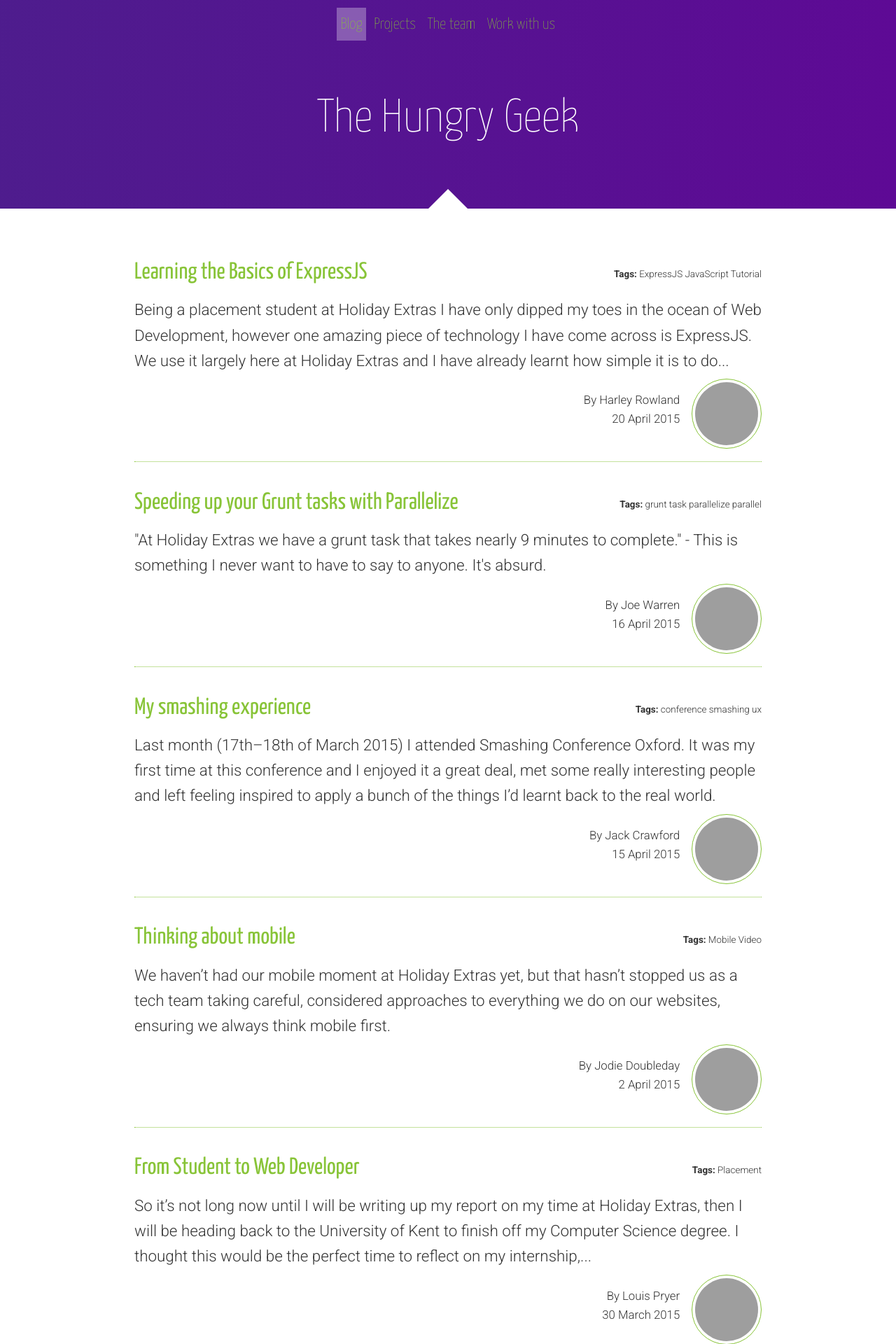
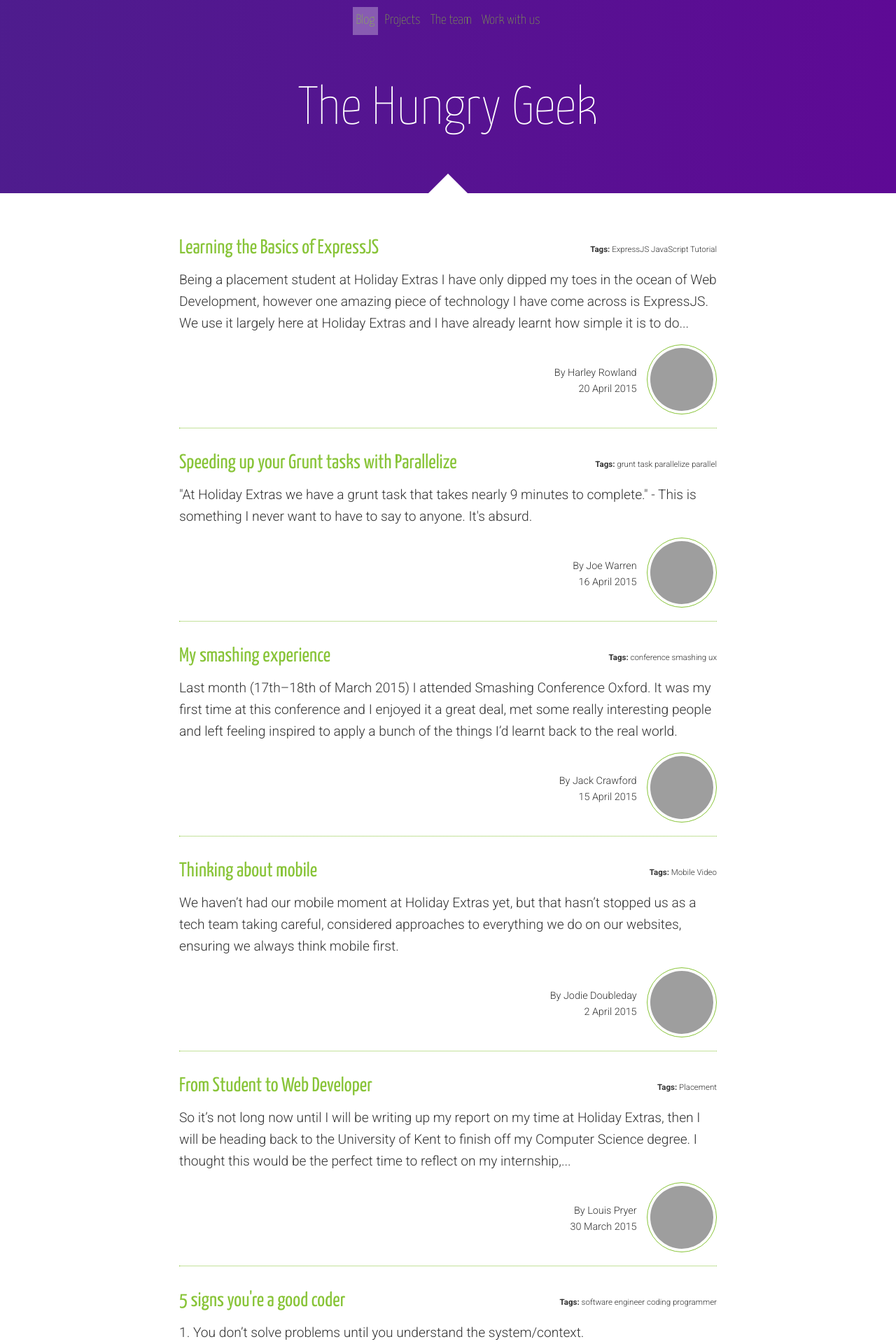
Before and after one commit to holidayextras/holidayextras.github.com, a Jekyll site: the page built from index.html, in a window 1280 px wide. Shown: the top 1920 px of the page at 70% size. Built offline with Jekyll 4.4.1, drawn with Linux system fonts in a browser that asks for light colours; nearby versions of some CDN libraries; the list of posts is cut into pages by our own code; grey boxes are pictures that could not be loaded.

Commit message:
change em to smaller after complaints it was too big

```diff
--- a/_includes/styles.html
+++ b/_includes/styles.html
@@ -9,7 +9,7 @@
    font-family: "Roboto", "HelveticaNeue-Light", "Helvetica Neue Light", "Helvetica Neue", Helvetica, Arial, "Lucida Grande", sans-serif;
    font-weight: 300;
    color:rgb(51,51,51);
-   font-size:1.4em;
+   font-size:1.2em;
 }
 h1, h2, h3, h4, h5, h6 {
   font-family: 'Yanone Kaffeesatz', sans-serif;
@@ -20,11 +20,11 @@
   font-family: 'Yanone Kaffeesatz', sans-serif;
   font-weight:400;
   line-height:1.1em;
-  margin:.5em 0 0;
+  margin:.5em 0;
 }
 
 h1 {
-  font-size:3em;
+  font-size:2.5em;
   font-weight:200;
 }
 p {
@@ -187,12 +187,13 @@
 ul.posts li:last-of-type a section {
   border:none;
 }
-p.author {
+ul.posts .author {
   text-align:right;
   font-size:.75em;
-  margin:1em 0;
+  margin:1em 0 0;
+  overflow:hidden;
 }
-p.author img {
+ul.posts .author img {
   width:100px;
   border-radius:50%;
   padding:4px;
@@ -200,8 +201,11 @@
   background:#fff;
   float:right;
   margin-left:1em;
-  margin-top:-1em;
 }
+ul.posts .author .author-details {
+  margin-top:2em;
+}
+
 .tags {
   font-size:.6em;
   margin-top:-1em;
@@ -422,7 +426,7 @@
 }
 @media all and (min-width: 780px) {
   h1 {
-    font-size:3em;
+    font-size:4em;
   }
   .pagination * {
     padding:0;
--- a/index.html
+++ b/index.html
@@ -21,14 +21,14 @@
             <div class="blog-summary">
               <blockquote>{{ post.excerpt | strip_html | truncatewords: 50}}</blockquote>
               {% assign author = site.data.members.[post.author] %}
-              <p class="author">
+              <div class="author">
                 {% if author.gravatar_md5 %}
                   <img src="http://www.gravatar.com/avatar/{{ author.gravatar_md5 }}?s=400" alt="A photo of {{ member.name }}" />
                 {% else %}
                   <img src="{{ site.url }}{{ site.baseurl }}/assets/img/avatar-default_360.png" alt="A photo of {{ member.name }}" />
                 {% endif %}
-                By {{ author.name }}<br/>{{ post.date | date: "%-d %B %Y"}}
-              </p>
+                <div class="author-details">By {{ author.name }}<br/>{{ post.date | date: "%-d %B %Y"}}</div>
+              </div>
             </div>
           </section>
         </a>
```
